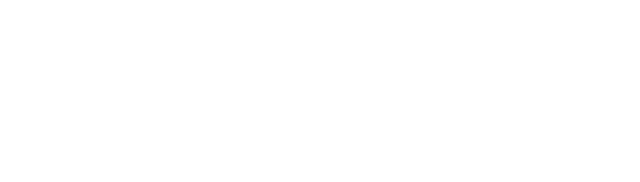
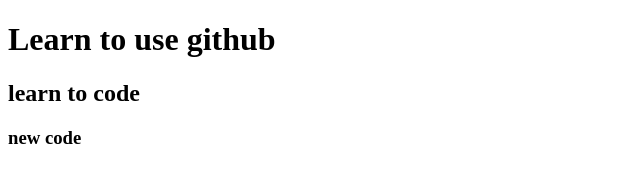
Before and after one commit to Arifa56/my-second-repo, a plain HTML site: page sindex.html in a window 1280 px wide. Shown: the whole page, without its empty margins (0-640 px from the left). Drawn offline with Linux system fonts and the light colour scheme.

Commit message:
added header

```diff
--- a/sindex.html
+++ b/sindex.html
@@ -7,6 +7,8 @@
     <title>My second github repo</title>
 </head>
 <body>
-
+    <h1>Learn to use github</h1>
+    <h2>learn to code</h2>
+    <h3>new code</h3>
 </body>
 </html>
```
